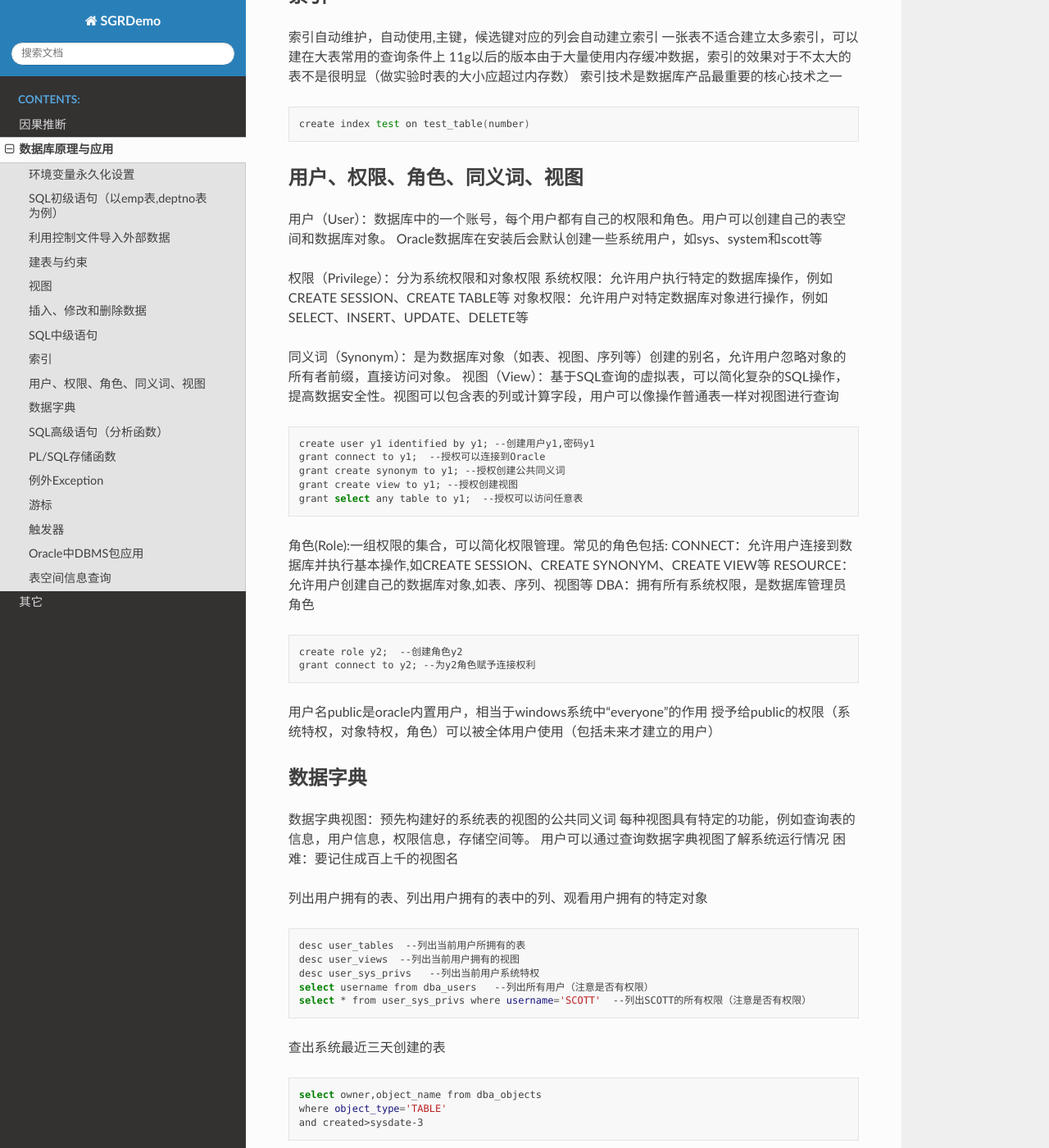
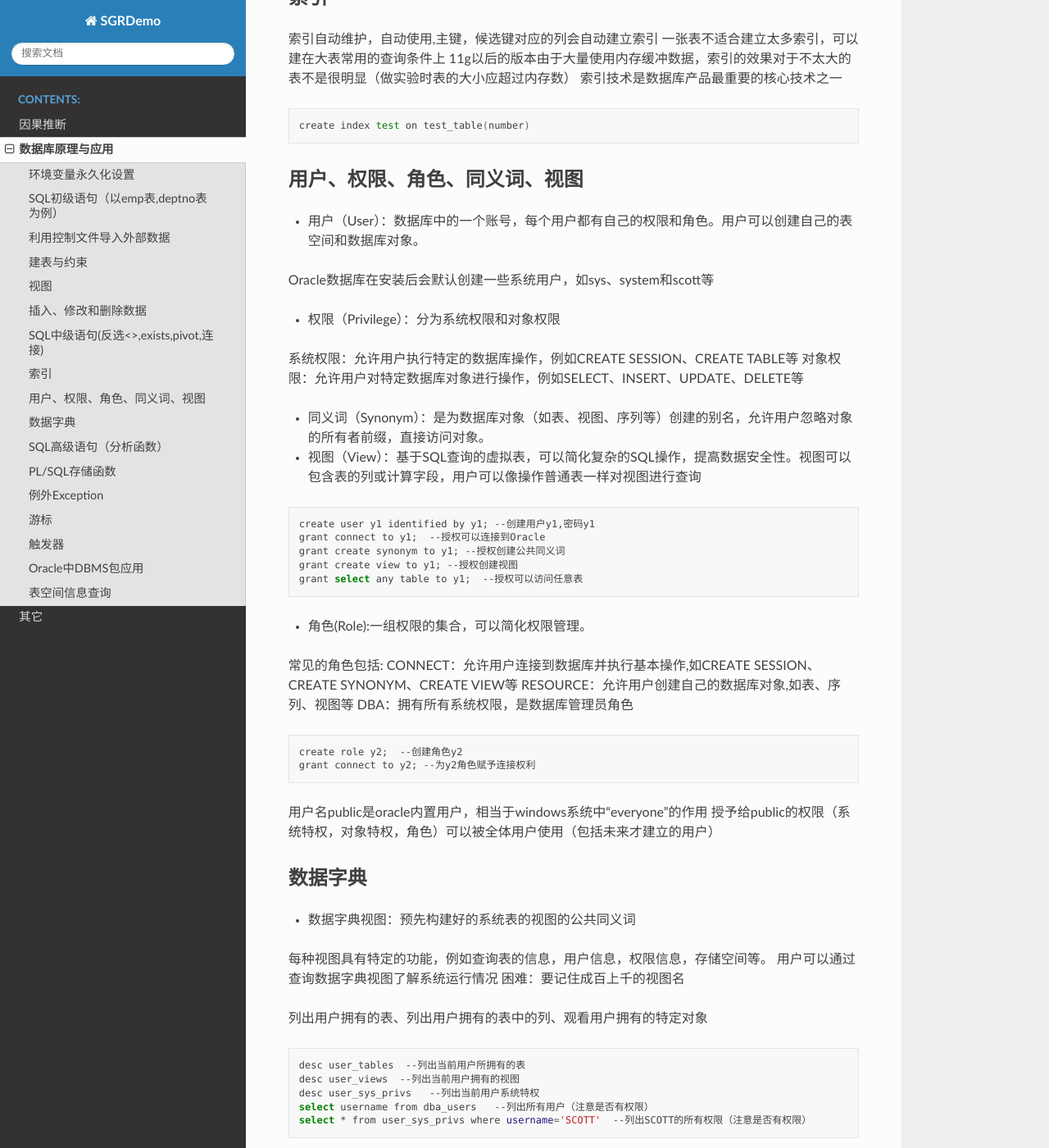
Before and after one commit to heyu58/SGR, a Sphinx documentation site: the page built from source/Oracle/index.rst, in a window 1280 px wide and 1400 px high, scrolled down 5815 px. Shown: the whole window at 82% size. Built offline with Sphinx 7.4.7 and the Read the Docs theme 3.1.0, drawn with Linux system fonts in a browser that asks for light colours; some of the changed text lies outside the part shown.

Commit message:
Update index.rst

```diff
--- a/source/Oracle/index.rst
+++ b/source/Oracle/index.rst
@@ -112,6 +112,7 @@ Where----group by----having----order by
 
 
 ::
+
      update emp set sal=sal+300 where ename in (
      select ename from (select rownum r,s.ename from
      (select rownum,e.* from emp e order by sal) s)
@@ -127,6 +128,7 @@ Where----group by----having----order by
 求每年进入公司工作的员工数
 
 ::
+
     select trunc(hiredate,'year'),count(distinct ename) from emp group by trunc(hiredate,'year');
 
 
@@ -237,7 +239,7 @@ Where----group by----having----order by
 **【注意】如果在delete语句后面忘记加where条件，将删除全部行！**
 
 
-SQL中级语句
+SQL中级语句(反选<>,exists,pivot,连接)
 ------------------------------
 
 表 A 有 C1，C2 两列，分别记录了所有商品编号（唯一）和商品价格，表 B 也有 C1 和 C2 列，记录了部分商品（非全部）的新价格，请用 B 的数据更新 A 表中的商品价格
@@ -325,15 +327,15 @@ SQL中级语句
 
 用户、权限、角色、同义词、视图
 ---------------------------
-用户（User）：数据库中的一个账号，每个用户都有自己的权限和角色。用户可以创建自己的表空间和数据库对象。
+* 用户（User）：数据库中的一个账号，每个用户都有自己的权限和角色。用户可以创建自己的表空间和数据库对象。
 Oracle数据库在安装后会默认创建一些系统用户，如sys、system和scott等
 
-权限（Privilege）：分为系统权限和对象权限
+* 权限（Privilege）：分为系统权限和对象权限
 系统权限：允许用户执行特定的数据库操作，例如CREATE SESSION、CREATE TABLE等
 对象权限：允许用户对特定数据库对象进行操作，例如SELECT、INSERT、UPDATE、DELETE等
 
-同义词（Synonym）：是为数据库对象（如表、视图、序列等）创建的别名，允许用户忽略对象的所有者前缀，直接访问对象。
-视图（View）：基于SQL查询的虚拟表，可以简化复杂的SQL操作，提高数据安全性。视图可以包含表的列或计算字段，用户可以像操作普通表一样对视图进行查询
+* 同义词（Synonym）：是为数据库对象（如表、视图、序列等）创建的别名，允许用户忽略对象的所有者前缀，直接访问对象。
+* 视图（View）：基于SQL查询的虚拟表，可以简化复杂的SQL操作，提高数据安全性。视图可以包含表的列或计算字段，用户可以像操作普通表一样对视图进行查询
 
 ::
 
@@ -361,7 +364,7 @@ DBA：拥有所有系统权限，是数据库管理员角色
 
 数据字典
 -----------------------------
-数据字典视图：预先构建好的系统表的视图的公共同义词
+* 数据字典视图：预先构建好的系统表的视图的公共同义词
 每种视图具有特定的功能，例如查询表的信息，用户信息，权限信息，存储空间等。
 用户可以通过查询数据字典视图了解系统运行情况
 困难：要记住成百上千的视图名
@@ -402,7 +405,7 @@ SQL高级语句（分析函数）
     count(sal) over (partition by job order by hiredate) count_sal
     from emp;
 
-常用的分析函数包括：1、统计函数 2、排序函数 3、数据分布函数 4、统计分析函数
+* 常用的分析函数包括：1、统计函数 2、排序函数 3、数据分布函数 4、统计分析函数
 
 
 PL/SQL存储函数
```
Also changed, not shown: other parts of source/Oracle/index.rst (+2 -1 lines).
